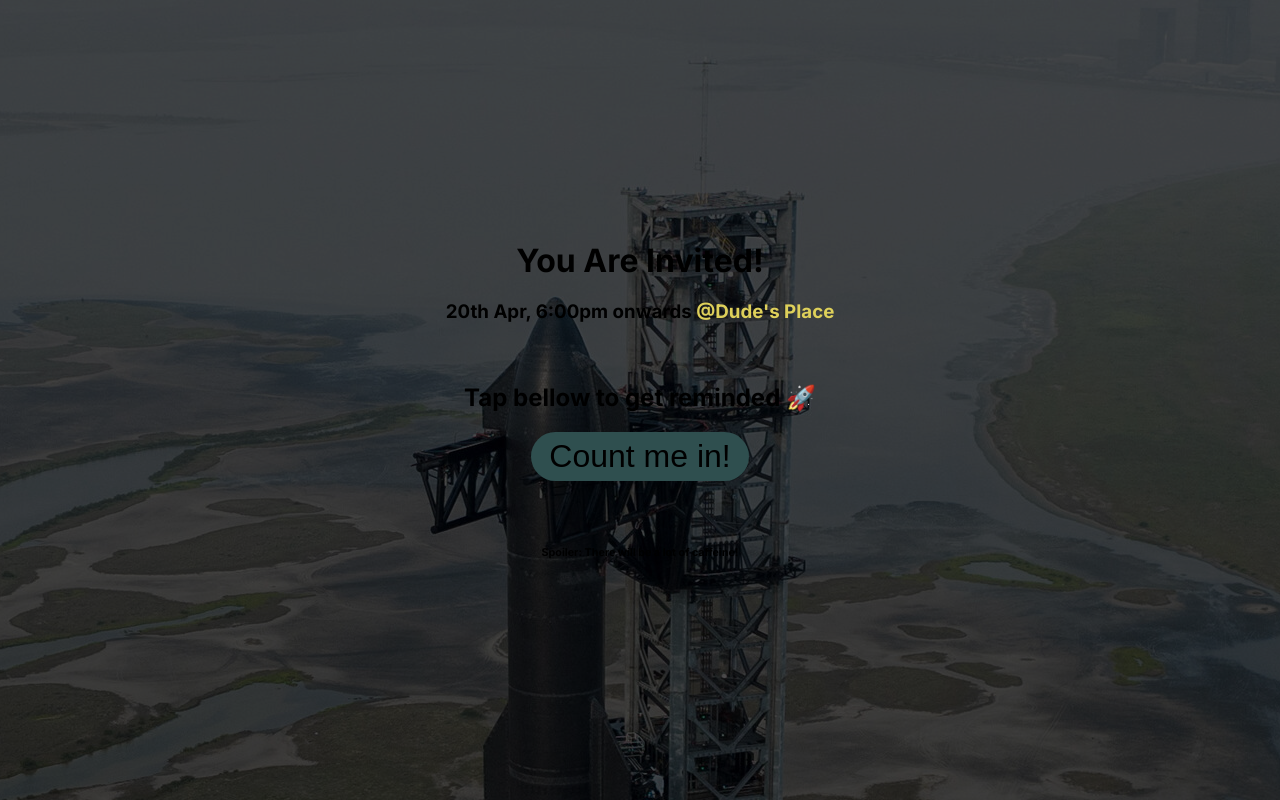
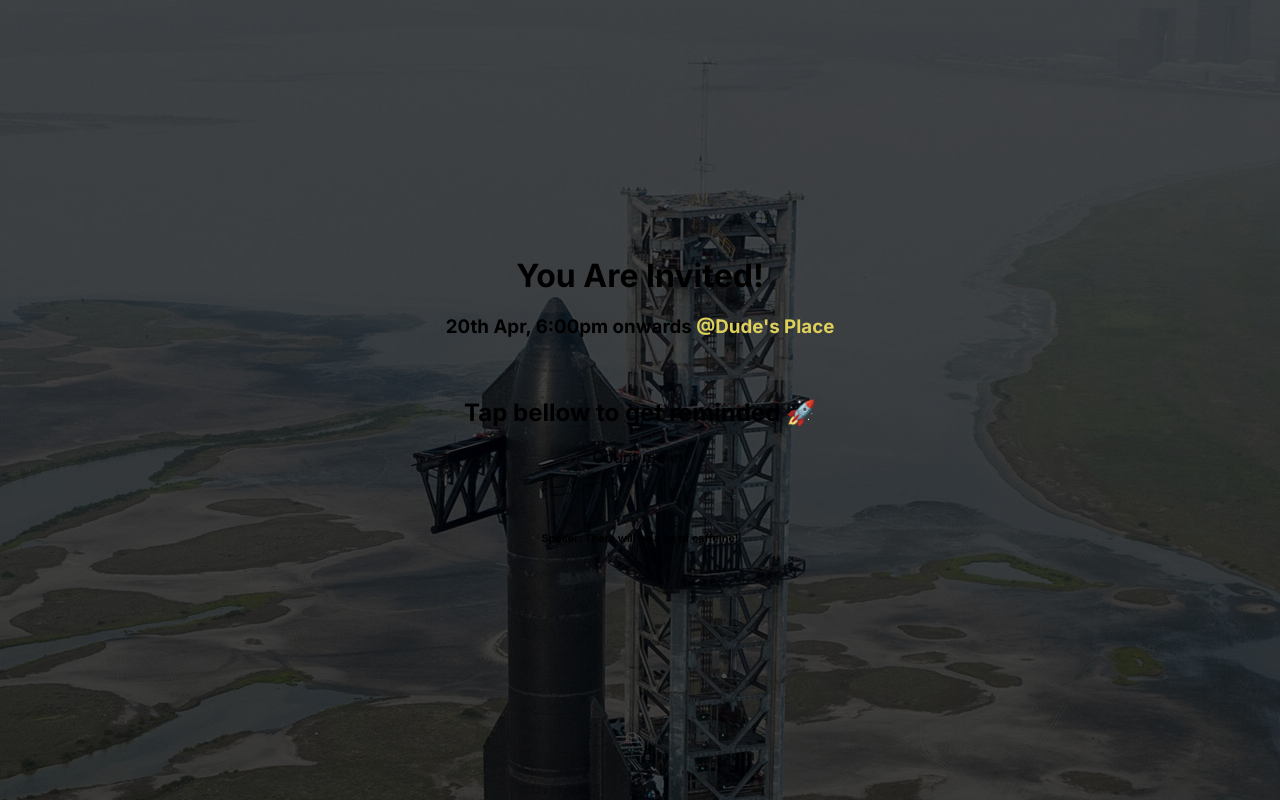
Before and after one commit to kaushal722/calendar-google-next.js, a Next.js app: page / in a window 1280 px wide. Built offline with nearby package versions, Linux system fonts and the light colour scheme.

Commit message:
using new service for all calender events.

```diff
--- a/app/page.jsx
+++ b/app/page.jsx
@@ -13,25 +13,41 @@ export default function Home() {
         width: "100%",
         flexDirection: "column",
         zIndex: "1",
-        padding: "2rem"
+        padding: "2rem",
       }}
     >
       <h1>You Are Invited!</h1>
       <br />
-      <h3 className={"center"}>20th Apr, 6:00pm onwards <a style={{color: "#ded05a", fontWeight: "700"}} href="https://goo.gl/maps/6mWsJo7E2aZqBBRUA">@Dude's Place</a> </h3>
+      <h3 className={"center"}>
+        20th Apr, 6:00pm onwards{" "}
+        <a
+          style={{ color: "#ded05a", fontWeight: "700" }}
+          href="https://goo.gl/maps/6mWsJo7E2aZqBBRUA"
+        >
+          @Dude's Place
+        </a>{" "}
+      </h3>
       <br />
       <br />
       <br />
       <h2 className={"center"}>Tap bellow to get reminded 🚀</h2>
       <br />
       <div>
-
         <a
+          title="Count me in!"
+          class="addeventatc"
+          data-id="yT16810291"
+          href="https://www.addevent.com/event/yT16810291"
           target="_blank"
-          href="https://calendar.google.com/calendar/event?action=TEMPLATE&tmeid=MmtmZHNlajNxbXEyZzRydGUzaDgzZWw3YW0gZTllNTA5MmVmYTA2NWU5OWM3MjZkOGI5Nzc4ZjlmOWZkNWNmMjk0ZTFjY2U4OWMzNzdlYjQ2YzU2MWRlZjM1MUBn&tmsrc=e9e5092efa065e99c726d8b9778f9f9fd5cf294e1cce89c377eb46c561def351%40group.calendar.google.com"
         >
-          <button className={"inviteBtn"}>Count me in!</button>
+          Count me in!
         </a>
+        <script
+          type="text/javascript"
+          src="https://cdn.addevent.com/libs/atc/1.6.1/atc.min.js"
+          async
+          defer
+        ></script>
       </div>
       <h6>
         <br />
```
